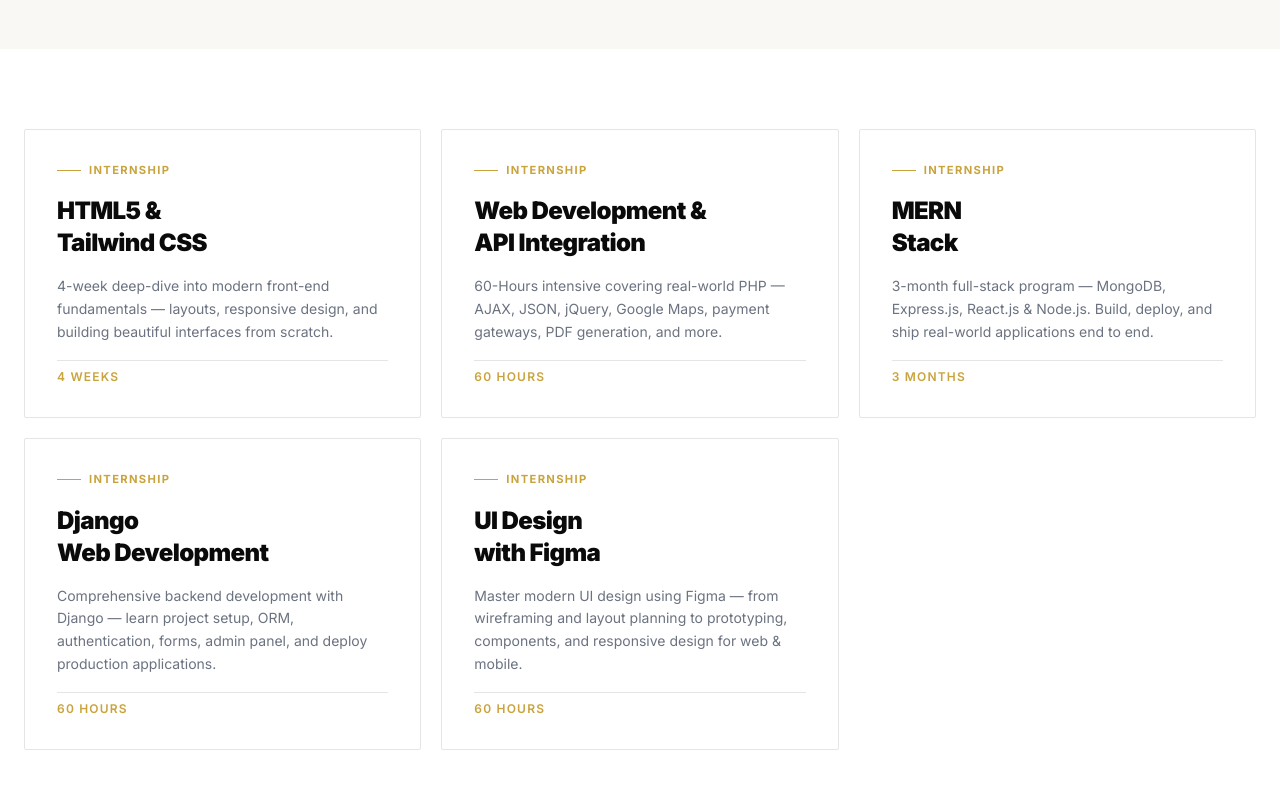
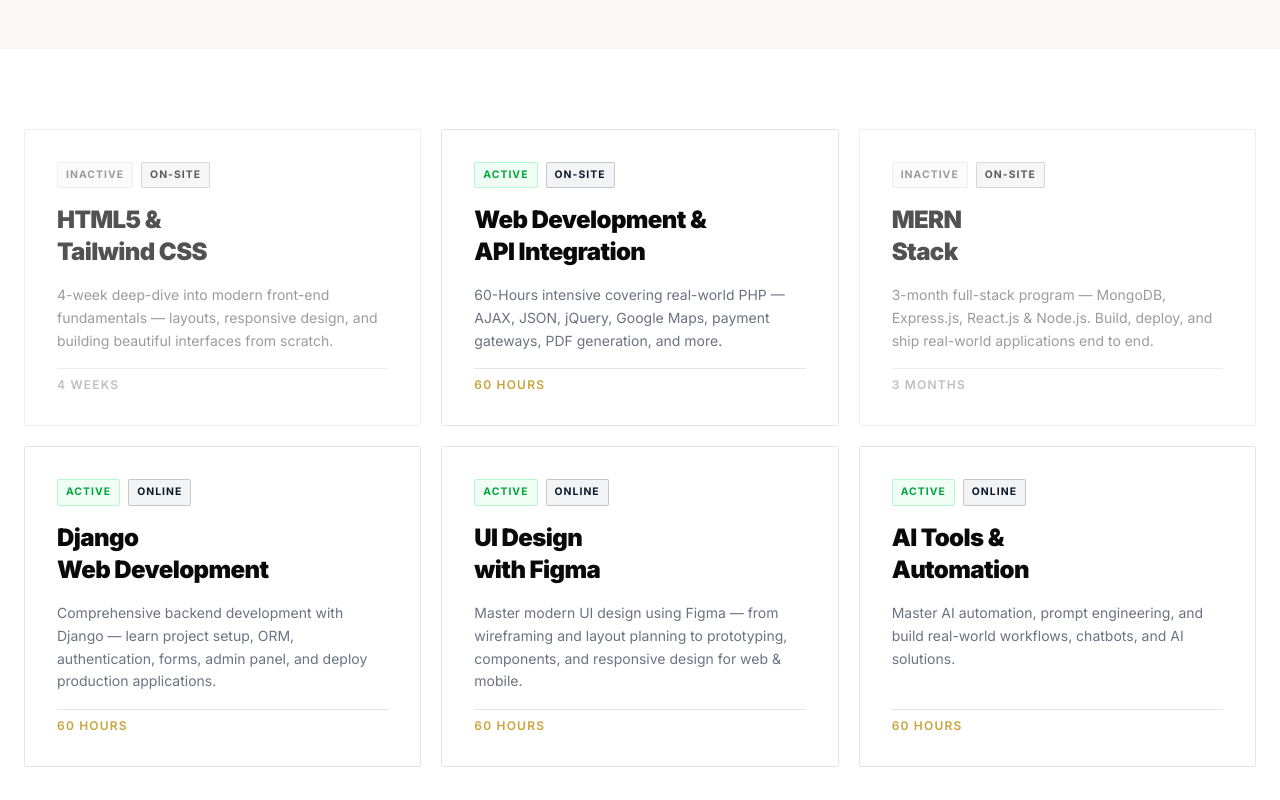
Before and after one commit to jayjoshi2512/Unicode-Main-Portal, a React (Vite) app: page / in a window 1280 px wide. Shown: the part 2300-3100 px from the top of the page. Built offline with nearby package versions, Linux system fonts and the light colour scheme.

Commit message:
feat: implement responsive navbar and landing page components

```diff
--- a/src/components/layout/Navbar.tsx
+++ b/src/components/layout/Navbar.tsx
@@ -135,7 +135,7 @@
           <X size={24} />
         </button>
 
-        <nav className="flex flex-col justify-center h-full px-10 gap-8">
+        <nav className="flex flex-col justify-center h-full px-10 gap-4 sm:gap-6 md:gap-8 overflow-y-auto pt-20 pb-10">
           {NAV_ITEMS.map(({ label, path }, i) => (
             <NavLink
               key={path}
@@ -144,14 +144,14 @@
               onClick={() => setMenuOpen(false)}
               className={({ isActive }) =>
                 [
-                  "text-4xl font-black text-white/80 hover:text-white transition-all duration-200",
-                  "border-b border-white/10 pb-4",
+                  "text-2xl sm:text-3xl md:text-4xl font-black text-white/80 hover:text-white transition-all duration-200",
+                  "border-b border-white/10 pb-3 md:pb-4",
                   isActive ? "text-white!" : "",
                   isMenuOpen ? `animate-fade-up delay-${(i + 1) * 100}` : "",
                 ].join(" ")
               }
             >
-              <span className="text-accent text-base font-normal mr-3">
+              <span className="text-accent text-sm md:text-base font-normal mr-3">
                 0{i + 1}
               </span>
               {label}
--- a/src/pages/Home.tsx
+++ b/src/pages/Home.tsx
@@ -396,8 +396,11 @@
         <div className="max-w-7xl mx-auto container-pad">
           <div className="grid md:grid-cols-2 lg:grid-cols-3 gap-5">
             {/* HTML & Tailwind card */}
-            <div className="border border-border rounded-sm p-8 flex flex-col gap-4 hover:border-brand transition-colors group">
-              <span className="label-tag">Internship</span>
+            <div className="border border-gray-200 grayscale opacity-70 rounded-sm p-8 flex flex-col gap-4 transition-colors group">
+              <div className="flex flex-wrap items-center gap-2">
+                <span className="px-2 py-1 text-[0.65rem] font-bold uppercase tracking-widest text-gray-500 bg-gray-50 border border-gray-200 rounded-sm">Inactive</span>
+                <span className="px-2 py-1 text-[0.65rem] font-bold uppercase tracking-widest text-brand border border-brand/20 bg-brand/5 rounded-sm">On-site</span>
+              </div>
               <h3 className="text-2xl font-black tracking-tight">
                 HTML5 &amp;
                 <br />
@@ -416,8 +419,11 @@
             </div>
 
             {/* Advanced PHP card */}
-            <div className="border border-border rounded-sm p-8 flex flex-col gap-4 hover:border-brand transition-colors group">
-              <span className="label-tag">Internship</span>
+            <div className="border border-border rounded-sm p-8 flex flex-col gap-4 hover:border-brand transition-colors group bg-white">
+              <div className="flex flex-wrap items-center gap-2">
+                <span className="px-2 py-1 text-[0.65rem] font-bold uppercase tracking-widest text-green-600 bg-green-50 border border-green-200 rounded-sm">Active</span>
+                <span className="px-2 py-1 text-[0.65rem] font-bold uppercase tracking-widest text-brand border border-brand/20 bg-brand/5 rounded-sm">On-site</span>
+              </div>
               <h3 className="text-2xl font-black tracking-tight">
                 Web Development &
                 <br />
@@ -435,8 +441,11 @@
             </div>
 
             {/* MERN Stack card */}
-            <div className="border border-border rounded-sm p-8 flex flex-col gap-4 hover:border-brand transition-colors group">
-              <span className="label-tag">Internship</span>
+            <div className="border border-gray-200 grayscale opacity-70 rounded-sm p-8 flex flex-col gap-4 transition-colors group">
+              <div className="flex flex-wrap items-center gap-2">
+                <span className="px-2 py-1 text-[0.65rem] font-bold uppercase tracking-widest text-gray-500 bg-gray-50 border border-gray-200 rounded-sm">Inactive</span>
+                <span className="px-2 py-1 text-[0.65rem] font-bold uppercase tracking-widest text-brand border border-brand/20 bg-brand/5 rounded-sm">On-site</span>
+              </div>
               <h3 className="text-2xl font-black tracking-tight">
                 MERN
                 <br />
@@ -455,8 +464,11 @@
             </div>
 
             {/* Django Web Development card */}
-            <div className="border border-border rounded-sm p-8 flex flex-col gap-4 hover:border-brand transition-colors group">
-              <span className="label-tag">Internship</span>
+            <div className="border border-border rounded-sm p-8 flex flex-col gap-4 hover:border-brand transition-colors group bg-white">
+              <div className="flex flex-wrap items-center gap-2">
+                <span className="px-2 py-1 text-[0.65rem] font-bold uppercase tracking-widest text-green-600 bg-green-50 border border-green-200 rounded-sm">Active</span>
+                <span className="px-2 py-1 text-[0.65rem] font-bold uppercase tracking-widest text-brand border border-brand/20 bg-brand/5 rounded-sm">Online</span>
+              </div>
               <h3 className="text-2xl font-black tracking-tight">
                 Django
                 <br />
@@ -475,8 +487,11 @@
             </div>
 
             {/* UI Design with Figma card */}
-            <div className="border border-border rounded-sm p-8 flex flex-col gap-4 hover:border-brand transition-colors group">
-              <span className="label-tag">Internship</span>
+            <div className="border border-border rounded-sm p-8 flex flex-col gap-4 hover:border-brand transition-colors group bg-white">
+              <div className="flex flex-wrap items-center gap-2">
+                <span className="px-2 py-1 text-[0.65rem] font-bold uppercase tracking-widest text-green-600 bg-green-50 border border-green-200 rounded-sm">Active</span>
+                <span className="px-2 py-1 text-[0.65rem] font-bold uppercase tracking-widest text-brand border border-brand/20 bg-brand/5 rounded-sm">Online</span>
+              </div>
               <h3 className="text-2xl font-black tracking-tight">
                 UI Design
                 <br />
@@ -486,6 +501,27 @@
                 Master modern UI design using Figma — from wireframing and
                 layout planning to prototyping, components, and responsive
                 design for web &amp; mobile.
+              </p>
+              <div className="flex items-center justify-between pt-2 border-t border-border">
+                <span className="text-xs font-semibold text-accent uppercase tracking-widest">
+                  60 Hours
+                </span>
+              </div>
+            </div>
+
+            {/* AI Tools & Automation card */}
+            <div className="border border-border rounded-sm p-8 flex flex-col gap-4 hover:border-brand transition-colors group bg-white">
+              <div className="flex flex-wrap items-center gap-2">
+                <span className="px-2 py-1 text-[0.65rem] font-bold uppercase tracking-widest text-green-600 bg-green-50 border border-green-200 rounded-sm">Active</span>
+                <span className="px-2 py-1 text-[0.65rem] font-bold uppercase tracking-widest text-brand border border-brand/20 bg-brand/5 rounded-sm">Online</span>
+              </div>
+              <h3 className="text-2xl font-black tracking-tight">
+                AI Tools &amp;
+                <br />
+                Automation
+              </h3>
+              <p className="text-muted text-sm leading-relaxed flex-1">
+                Master AI automation, prompt engineering, and build real-world workflows, chatbots, and AI solutions.
               </p>
               <div className="flex items-center justify-between pt-2 border-t border-border">
                 <span className="text-xs font-semibold text-accent uppercase tracking-widest">
--- a/src/pages/Internship.tsx
+++ b/src/pages/Internship.tsx
@@ -11,6 +11,8 @@
     id: "html-tailwind",
     title: "HTML5 & Tailwind CSS Fundamentals",
     duration: "4 Weeks",
+    isActive: false,
+    mode: "On-site",
     // desc: "Learn modern web development with HTML5 and Tailwind CSS. Master layout, responsive design, and creating beautiful interfaces.",
     curriculum: [
       "HTML5 Fundamentals",
@@ -25,6 +27,8 @@
     id: "advance-php",
     title: "Web Development & API Integration",
     duration: "60 Hours",
+    isActive: true,
+    mode: "On-site",
     // desc: "Master advanced PHP techniques with real-world applications — API integration, payment gateways, and dynamic content generation.(Diploma Students)",
     curriculum: [
       "Regular expressions",
@@ -43,6 +47,8 @@
     id: "mern-stack",
     title: "MERN Stack Development",
     duration: "3 Months",
+    isActive: false,
+    mode: "On-site",
     // desc: "A comprehensive full-stack internship covering MongoDB, Express.js, React.js, and Node.js — build and deploy production-ready web applications.",
     curriculum: [
       "Node.js & Express.js fundamentals",
@@ -59,6 +65,8 @@
     id: "django-web",
     title: "Django Web Development",
     duration: "60 Hours",
+    isActive: true,
+    mode: "Online",
     // desc: "Master backend development with Django framework — learn project setup, ORM, authentication, and build complete web applications.",
     curriculum: [
       "Introduction to Django",
@@ -83,6 +91,8 @@
     id: "figma-design",
     title: "UI Designing with Figma",
     duration: "60 Hours",
+    isActive: true,
+    mode: "Online",
     // desc: "Learn modern UI design principles using Figma — from wireframing to prototyping, creating professional designs for web and mobile.",
     curriculum: [
       "Introduction to Figma",
@@ -101,6 +111,29 @@
       "Collaboration and sharing in Figma",
       "Exporting design assets",
       "Final UI project",
+    ],
+  },
+  {
+    id: "ai-tools",
+    title: "AI Tools & Automation with Real Use Cases",
+    duration: "60 Hours",
+    isActive: true,
+    mode: "Online",
+    curriculum: [
+      "Introduction to AI, Automation, and SaaS",
+      "Real-world AI use cases (India-focused)",
+      "Prompt engineering fundamentals",
+      "Structured prompting and role-based prompts",
+      "Controlling outputs (tables, JSON, formatted responses)",
+      "Using AI for content creation (posts, captions, branding)",
+      "Social media automation using AI tools",
+      "Using AI for decision making and basic data analysis",
+      "AI with Excel / Google Sheets (basic level)",
+      "Building simple no-code AI workflows",
+      "Creating chatbot / auto-reply systems",
+      "Designing a basic AI solution (idea to prototype)",
+      "Writing system logic using structured files (.md concept)",
+      "Final project based on real-world use case",
     ],
   },
 ];
@@ -174,17 +207,19 @@
               <div
                 key={prog.id}
                 className={[
-                  "rounded-sm border transition-all duration-300 overflow-hidden bg-white border-border hover:border-brand",
+                  "rounded-sm border transition-all duration-300 overflow-hidden bg-white",
+                  prog.isActive ? "border-border hover:border-brand" : "border-gray-200 grayscale opacity-70",
                 ].join(" ")}
               >
                 <div className="p-8">
-                  <div className="flex items-center justify-between mb-5">
-                    <span className={["label-tag"].join(" ")}>Internship</span>
-                    <div
-                      className={[
-                        "flex items-center gap-1.5 text-xs font-semibold text-muted",
-                      ].join(" ")}
-                    >
+                  <div className="flex flex-wrap items-center gap-2 mb-5">
+                    <span className={["px-2 py-1 text-[0.65rem] font-bold uppercase tracking-widest border rounded-sm", prog.isActive ? "text-green-600 bg-green-50 border-green-200" : "text-gray-500 bg-gray-50 border-gray-200"].join(" ")}>
+                      {prog.isActive ? "Active" : "Inactive"}
+                    </span>
+                    <span className="px-2 py-1 text-[0.65rem] font-bold uppercase tracking-widest text-brand border border-brand/20 bg-brand/5 rounded-sm">
+                      {prog.mode}
+                    </span>
+                    <div className="ml-auto flex items-center gap-1.5 text-xs font-semibold text-muted">
                       <Clock size={12} />
                       {prog.duration}
                     </div>
```
